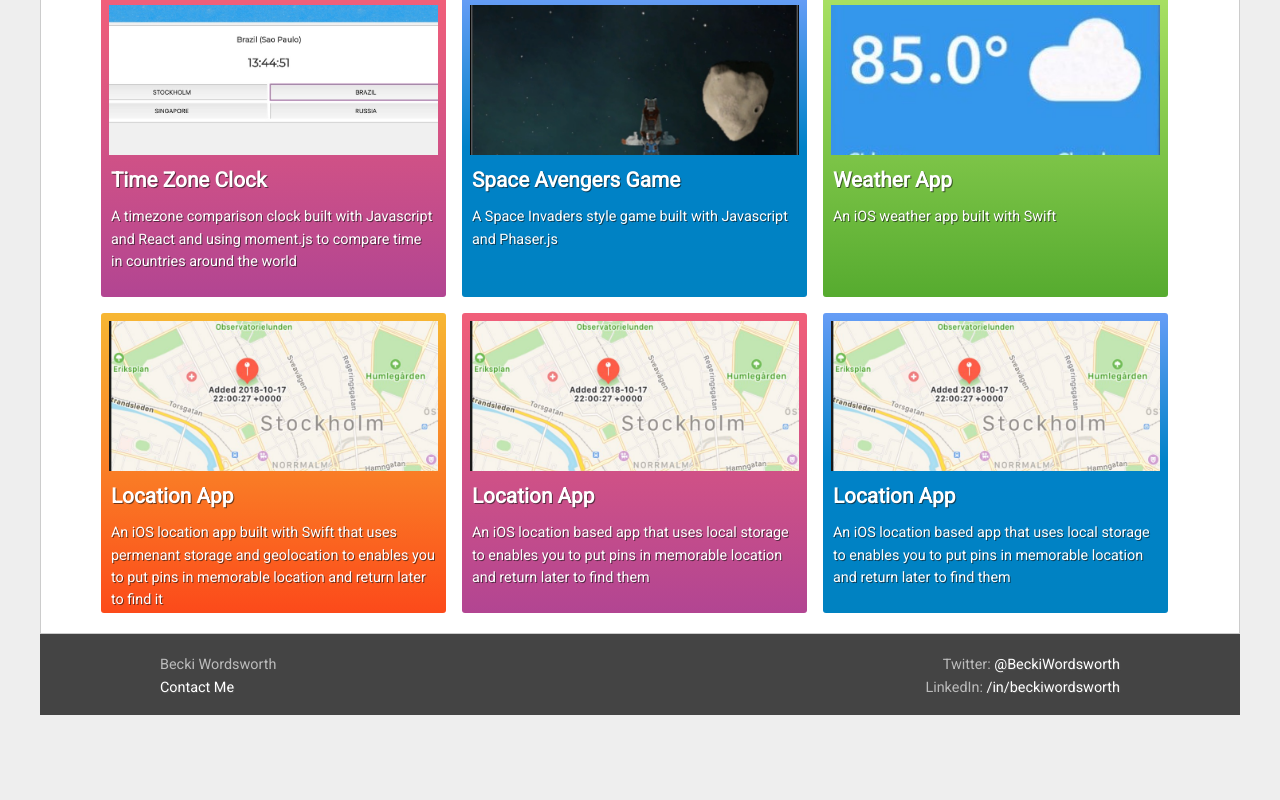
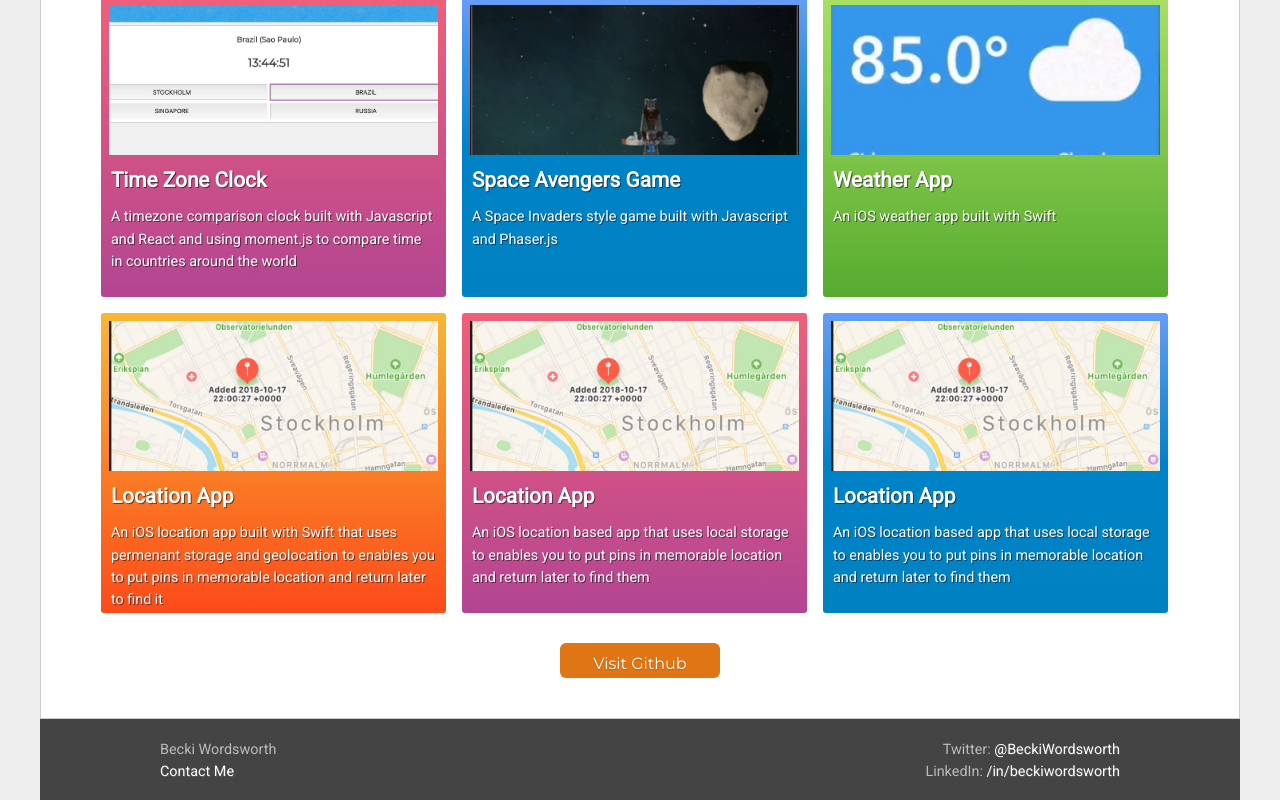
Before and after one commit to BeckiW/Portfolio, a React (Create React App) app in the folder app/: page /my-projects in a window 1280 px wide. Shown: the part 479-1279 px from the top of the page. Before the commit the page ends 1194 px from the top, so only its background shows below. Built offline with nearby package versions, Linux system fonts and the light colour scheme; a web font is replaced by a local one.

Commit message:
Extra little changes to the wording

```diff
--- a/app/src/Components/ContactPage/index.js
+++ b/app/src/Components/ContactPage/index.js
@@ -41,7 +41,7 @@ class ContactPage extends React.Component {
 
        <p><strong>Email me: Becki.Wordsworth - AT - Gmail.com</strong> </p>
 
-       <p>If you just want to say hello or make contact, then ping me on <a href="www.twitter.com/beckiwordsworth">Twitter</a> or <a href="www.linkedin.com/beckiwordsworth">LinkedIn</a></p>
+       <p>If you just want to say hello or make contact, then ping me on <a href="www.twitter.com/beckiwordsworth">Twitter</a> or connect with me on <a href="www.linkedin.com/beckiwordsworth">LinkedIn</a></p>
        </div>
 
      );
--- a/app/src/Components/Education/index.js
+++ b/app/src/Components/Education/index.js
@@ -17,7 +17,7 @@ class Skills extends React.Component {
 
         <div className="phD-skills">
           <h3>PhD Medical Physics </h3>
-          <p>Independent research into the development and use of a haemodynamic model system that can evaluate independently the impact of pressure and strain, commensurate with the microvasculature on microvascular endothelial cell function in Type 2 diabetes. </p>
+          <p>Independent research developing a haemodynamic model system that can isolate and evaluate the impact of pressure and cyclic strain, commensurate with that seen in the microvasculature, on endothelial cell function in patients with Type 2 Diabetes. </p>
         </div>
 
         <div className="masters-skills">
--- a/app/src/Components/ProjectPageTech/index.js
+++ b/app/src/Components/ProjectPageTech/index.js
@@ -24,12 +24,15 @@ class ProjectPageTech extends React.Component {
                     image={project.previewImage}
                     shortDescription={project.shortDescription}
                     Description={project.Description}
-                    deliveryTime={project.deliveryTime} />
+                    deliveryTime={project.deliveryTime}
+                    gitURL ={project.gitURL} />
                   )
                 }
               )
             }
           </div>
+
+          <div className="button-container-tech"><a href="https://github.com/BeckiW" className="button-tech">Visit Github</a></div>
         </section>
       </div>
     )
--- a/app/src/Components/ProjectPageTech/style.css
+++ b/app/src/Components/ProjectPageTech/style.css
@@ -56,6 +56,31 @@ section.my-projects {
 
 .TechPageContainer a {
   text-decoration: none;
-  color: black;
   text-emphasis: 1em;
 }
+
+
+.button-container-tech {
+    text-align: center;
+    padding: 10px 0px 10px 0px;
+    margin-top: 20px;
+}
+
+.button-tech {
+  display: inline-block;
+  margin: 0px 10px 10px 10px;
+  padding: 10px 10px 2px 10px;
+  text-align: center;
+  text-decoration: none;
+  font-size: 16px;
+  width: 140px;
+  color: white;
+  border-radius: 6px;
+  text-shadow: 0 1px 1px rgba(0, 0, 0, 0.2);
+  background: rgb(223, 117, 20);
+  cursor: pointer;
+}
+
+.button-tech:hover {
+  background: rgb(203, 97, 10);
+}
--- a/app/src/Components/Skills/index.js
+++ b/app/src/Components/Skills/index.js
@@ -41,6 +41,7 @@ class Skills extends React.Component {
             <li>Research</li>
             <li>Leadership</li>
             <li>Data Analysis</li>
+            <li>Machine Learning</li>
             <li>Data Visualisation</li>
           </ul>
         </div>
--- a/app/src/Components/Tech/index.js
+++ b/app/src/Components/Tech/index.js
@@ -10,10 +10,12 @@ class Tech extends React.Component {
       <div className="skills-Component">
 
         <p className="Tech-blurb">
-        I have always had a passion for solving problems with technology. Throughout my PhD and research career I built small solutions and analyse data with a variety of programming tools.
+        I have always had a passion for solving problems with technology. Throughout my PhD and research career I built small solutions and analysed data with a variety of programming tools.
         <br/>
           <br/>
-      Now I am moving from hobby programmer to professional and focussing on Javascript. With the Technigo program I will complete 480 hours of coding, 50+ individual projects with HTML5, CSS, SASS, Javascript (ES6), React, Node, and MongoDB and 6 sprints and group projects with companies such as Volumental, Bonnier, Comprend and Svenska Spel all within 3 months.   <br/>  <br/>In my spare time I also like to build small applications with Python and Swift, and am investigating data visualiston with packages such as D3.js.
+      Now I am moving from hobby programmer to professional and focussing on Javascript. With the Technigo program I will complete 480 hours of coding, 50+ individual projects with HTML5, CSS, SASS, Javascript (ES6), React, Node, and MongoDB and 6 sprints and group projects with companies such as Volumental, Bonnier, Comprend and Svenska Spel all within 3 months. <br/>
+
+      <br/>In my spare time I also like to build small applications with Python and Swift, and research and improve my knowlegde and skills in the area of machine learning and AI.
         </p>
 
       </div>
```
